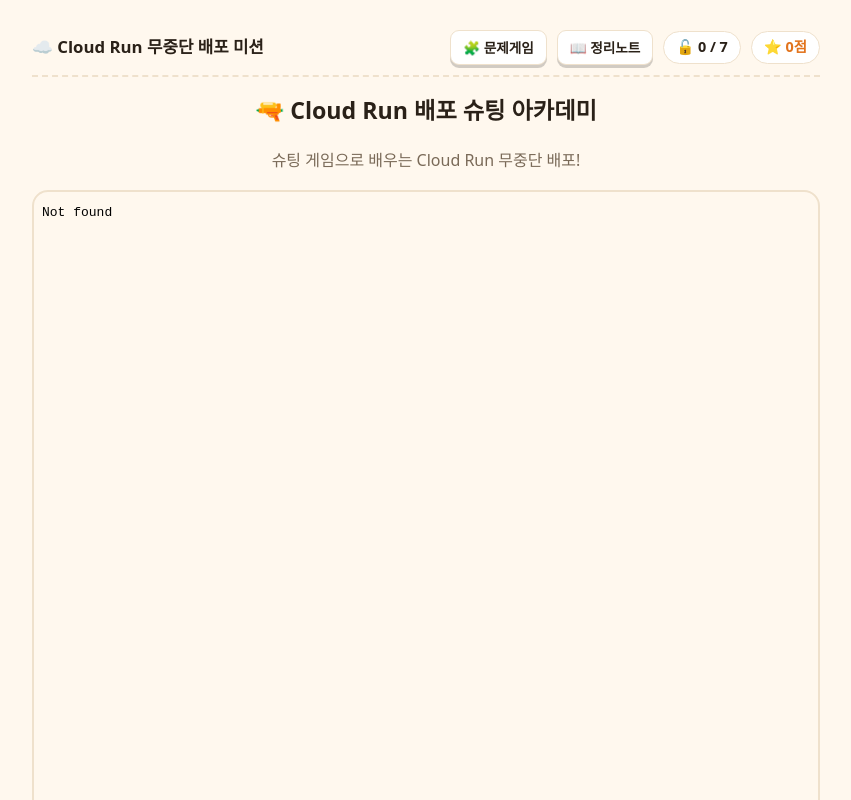
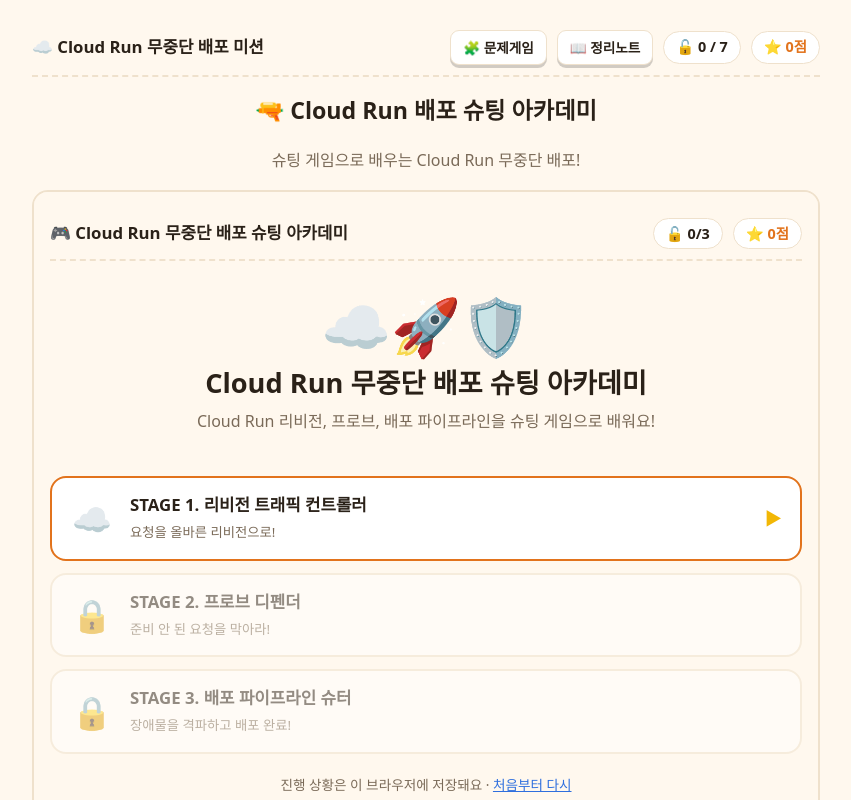
Before and after one commit to GojoSuperman/cloud-run-deployment-game, a plain HTML site: page index.html in a window 1280 px wide. Both pictures are taken after a click on the button "🔫 슈팅게임". Shown: the top 800 px of the page, without its empty margins (214-1065 px from the left). Drawn offline with Linux system fonts and the light colour scheme.

Commit message:
Fix shooter iframe path

```diff
--- a/index.html
+++ b/index.html
@@ -679,7 +679,7 @@
   stash(); cur=null;
   app.innerHTML=hud(`<button class="btn ghost small" onclick="showMap()">🧩 문제게임</button><button class="btn ghost small" onclick="showNote()">📖 정리노트</button>`)+
     `<div style="text-align:center;margin:10px 0"><h2>🔫 Cloud Run 배포 슈팅 아카데미</h2><p style="color:var(--sub)">슈팅 게임으로 배우는 Cloud Run 무중단 배포!</p></div>`+
-    `<div style="border-radius:16px;overflow:hidden;border:2px solid var(--line);margin:10px 0"><iframe src="9강 슈팅게임.html" style="width:100%;height:700px;border:none"></iframe></div>`+
+    `<div style="border-radius:16px;overflow:hidden;border:2px solid var(--line);margin:10px 0"><iframe src="shooter.html" style="width:100%;height:700px;border:none"></iframe></div>`+
     `<div class="row"><button class="btn" onclick="showMap()">🧩 문제게임으로</button><button class="btn ghost" onclick="showNote()">📖 정리노트</button></div>`;
   scrollTo(0,0);
 }
```
